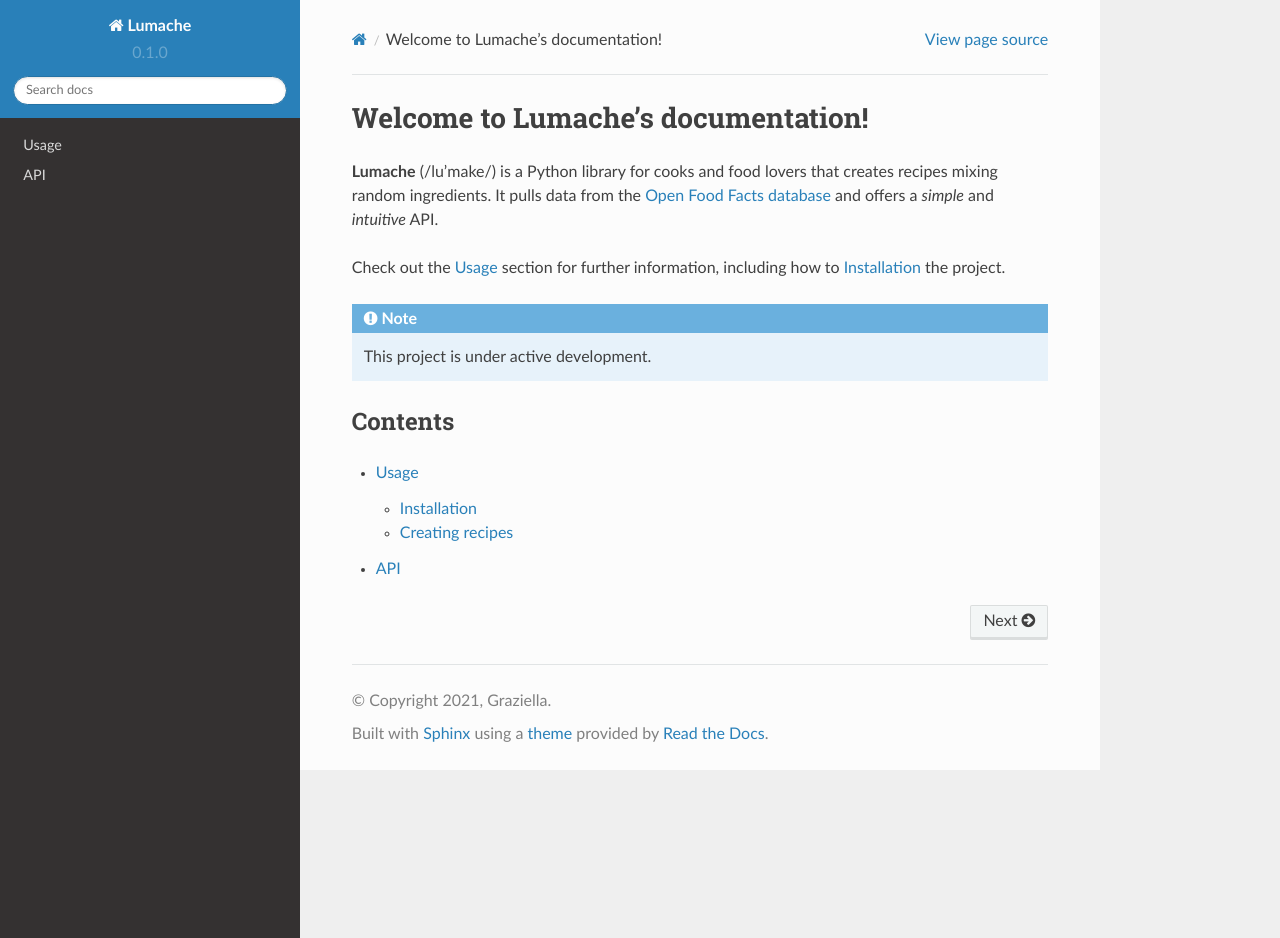
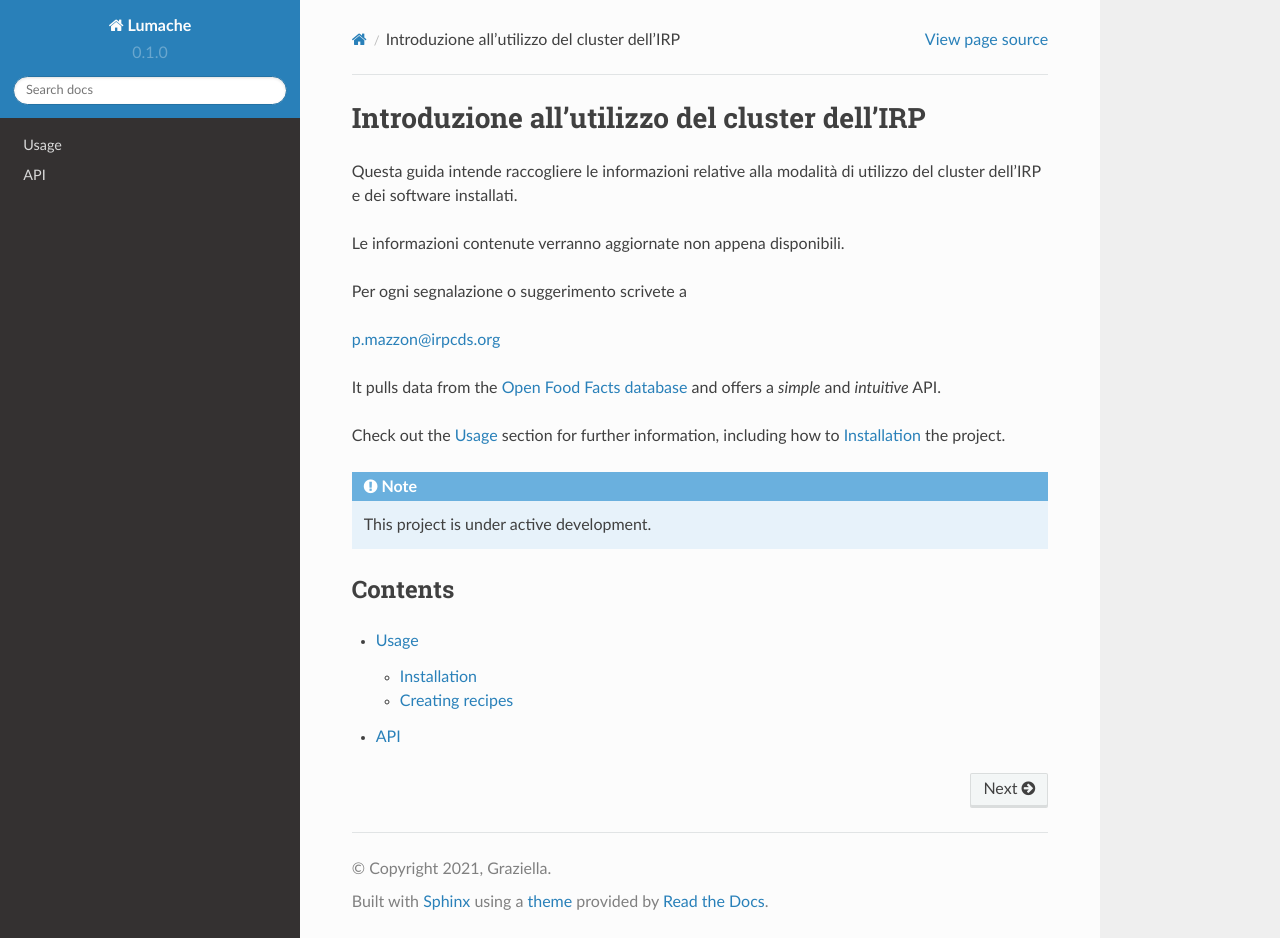
Before and after one commit to pemazzon/IRPclusterGuide, a Sphinx documentation site: the page built from docs/source/index.rst, in a window 1280 px wide and 938 px high. Built offline with Sphinx 7.4.7 and the Read the Docs theme 2.0.0, drawn with Linux system fonts in a browser that asks for light colours.

Commit message:
Update index.rst

```diff
--- a/docs/source/index.rst
+++ b/docs/source/index.rst
@@ -1,8 +1,15 @@
-Welcome to Lumache's documentation!
-===================================
+Introduzione all'utilizzo del cluster dell'IRP
+==============================================
 
-**Lumache** (/lu'make/) is a Python library for cooks and food lovers
-that creates recipes mixing random ingredients.
+Questa guida intende raccogliere le informazioni relative alla modalità di utilizzo
+del cluster dell'IRP e dei software installati.
+
+Le informazioni contenute verranno aggiornate non appena disponibili.
+
+Per ogni segnalazione o suggerimento scrivete a
+
+p.mazzon@irpcds.org
+
 It pulls data from the `Open Food Facts database <https://world.openfoodfacts.org/>`_
 and offers a *simple* and *intuitive* API.
 
```
